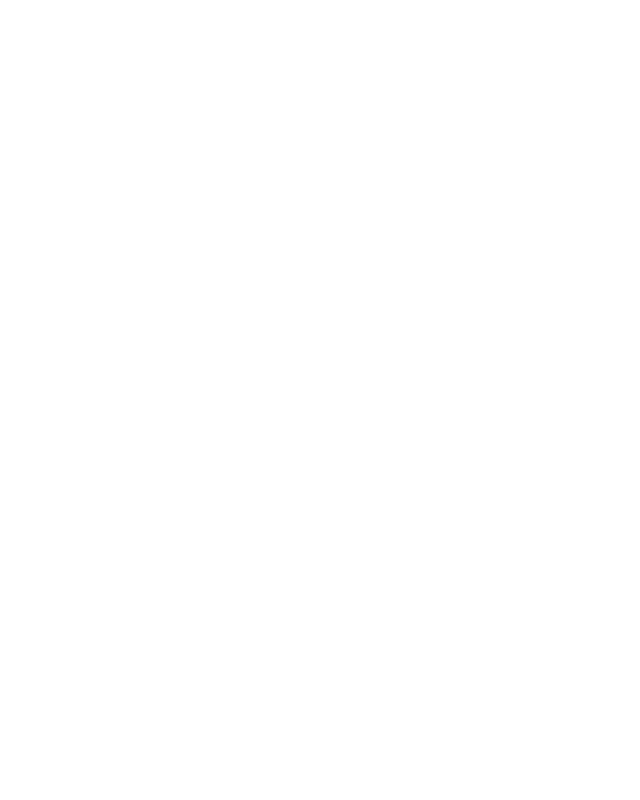
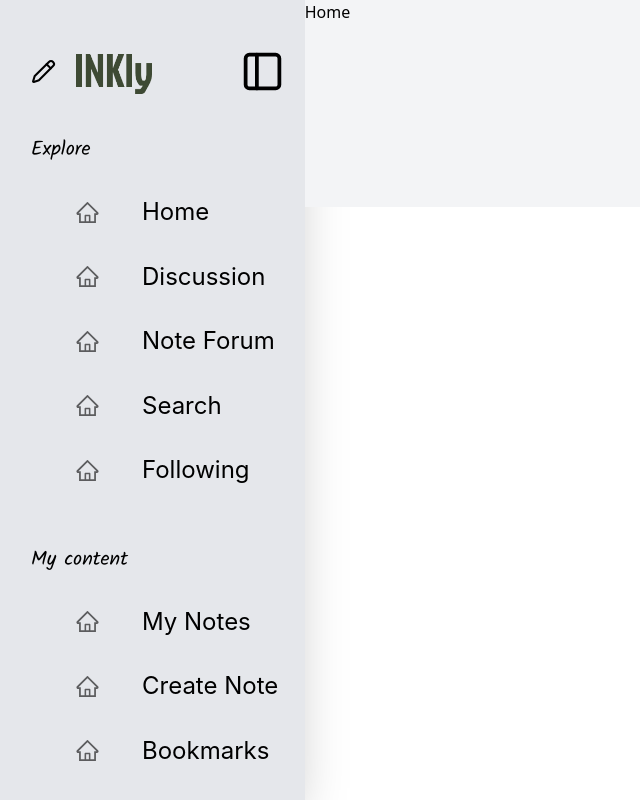
Before and after one commit to hamnuttapat1/Inkly, a React app in the folder frontend/: page /home in a window 1280 px wide. Before the commit this address had no page. Shown: the whole page, without its empty margins (0-640 px from the left). Built offline with nearby package versions, Linux system fonts and the light colour scheme; the HTML template or start-up script is replaced by a standard one.

Commit message:
update/side_bar

```diff
--- a/frontend/src/App.jsx
+++ b/frontend/src/App.jsx
@@ -10,7 +10,10 @@
       <Routes>
         <Route
           path="/"
-          element={<div className="flex min-h-screen"><Sidebar /><Home /></div>}/>
+          element={<div className="flex min-h-screen"><Sidebar /><Home /></div>} />
+        <Route
+          path="/home"
+          element={<div className="flex min-h-screen"><Sidebar /><Home /></div>} />
         <Route path="/signin" element={<Signin />} />
       </Routes>
     </BrowserRouter>
--- a/frontend/src/components/side_bar.jsx
+++ b/frontend/src/components/side_bar.jsx
@@ -1,19 +1,78 @@
-import React from 'react'
+import React, { useState } from 'react'
+import { useNavigate } from 'react-router-dom'
 import { LuPencil } from "react-icons/lu";
+import { AiOutlineHome } from "react-icons/ai";
+import { FiSidebar } from "react-icons/fi";
+
 const Side_bar = () => {
+    const [isOpen, setIsOpen] = useState(true);
+    const navigate = useNavigate();
+
+    const menuItems = [
+        {
+            section: 'Explore', items: [
+                { label: 'Home', icon: <AiOutlineHome size={25} />, path: '/home' },
+                { label: 'Discussion', icon: <AiOutlineHome size={25} />, path: '/discussion' },
+                { label: 'Note Forum', icon: <AiOutlineHome size={25} />, path: '/note_forum' },
+                { label: 'Search', icon: <AiOutlineHome size={25} />, path: '/search' },
+                { label: 'Following', icon: <AiOutlineHome size={25} />, path: '/following' },
+            ]
+        },
+        {
+            section: 'My content', items: [
+                { label: 'My Notes', icon: <AiOutlineHome size={25} />, path: '/my_notes' },
+                { label: 'Create Note', icon: <AiOutlineHome size={25} />, path: '/create-note' },
+                { label: 'Bookmarks', icon: <AiOutlineHome size={25} />, path: '/bookmarks' },
+            ]
+        },
+        {
+            section: 'Account', items: [
+                { label: 'Profile', icon: <AiOutlineHome size={25} />, path: '/profile' },
+                { label: 'Sign Out', icon: <AiOutlineHome size={25} />, path: '/signout' },
+            ]
+        },
+    ];
+
     return (
-        <div className='flex w-[400px] h-screen bg-gray-200 shadow-2xl flex-col'>
-            <div className='flex flex-row'>
-                <LuPencil size={25} className='mt-[59px] ml-[31px]' />
-                <img src='\src\assets\image.png' className=' w-[76px] h-[40px] mt-[54px] ml-[20px]' />
+        <div className={`${isOpen ? 'w-100' : 'w-24'} h-screen bg-gray-200 shadow-2xl flex flex-col transition-all duration-300`}>
+            <div className='flex flex-row items-center justify-between'>
+                <div className='flex flex-row'>
+                    {isOpen && <LuPencil size={25} className='mt-14.75 ml-7.75' />}
+                    {isOpen && <img src='\src\assets\image.png' className=' w-19 h-10 mt-13.5 ml-5' />}
+                </div>
+                <button onClick={() => setIsOpen(!isOpen)} className='mt-12 mr-5 cursor-pointer'>
+                    <FiSidebar size={45} />
+                </button>
+            </div>
 
-            </div>
-            <div className=''>
-                <p className="font-['Kalam'] text-[20px] mt-[41px] ml-[31px]">Explore</p>
-            </div>
+            {isOpen ? (
+                <div className='flex flex-col gap-4 overflow-y-auto hover:bg-white'>
+                    {menuItems.map((section, idx) => (
+                        <div key={idx} className=''>
+                            <p className="font-['Kalam'] text-[20px] mt-10.25 ml-7.75">{section.section}</p>
+                            <div className='gap-2'>
+                                {section.items.map((item, itemIdx) => (
+                                    <button key={itemIdx} onClick={() => navigate(item.path)} className='flex flex-row  items-center gap-10.5 mt-[29.5px] hover:bg-gray-300  w-full h-8.75 rounded-2xl'>
+                                        <div className='ml-18.75 opacity-60'>{item.icon}</div>
+                                        <p className="font-['Inter'] text-[24px] ">{item.label}</p>
+                                    </button>
+                                ))}
+                            </div>
+                        </div>
+                    ))}
+                </div>
+            ) : (
+                <div className='flex flex-col gap-4 items-center mt-8'>
+                    {menuItems.map((section) =>
+                        section.items.map((item, idx) => (
+                            <button key={idx} onClick={() => navigate(item.path)} className='hover:bg-gray-300 p-2 rounded-lg'>
+                                <div className='opacity-60'>{item.icon}</div>
+                            </button>
+                        ))
+                    )}
+                </div>
+            )}
         </div>
-
-
     )
 }
 
```
Also changed, not shown: frontend/src/components/discussion.jsx (added), frontend/src/components/following.jsx (added), frontend/src/components/my_notes.jsx (added), frontend/src/components/note_forum.jsx (added), frontend/src/components/search.jsx (added).
